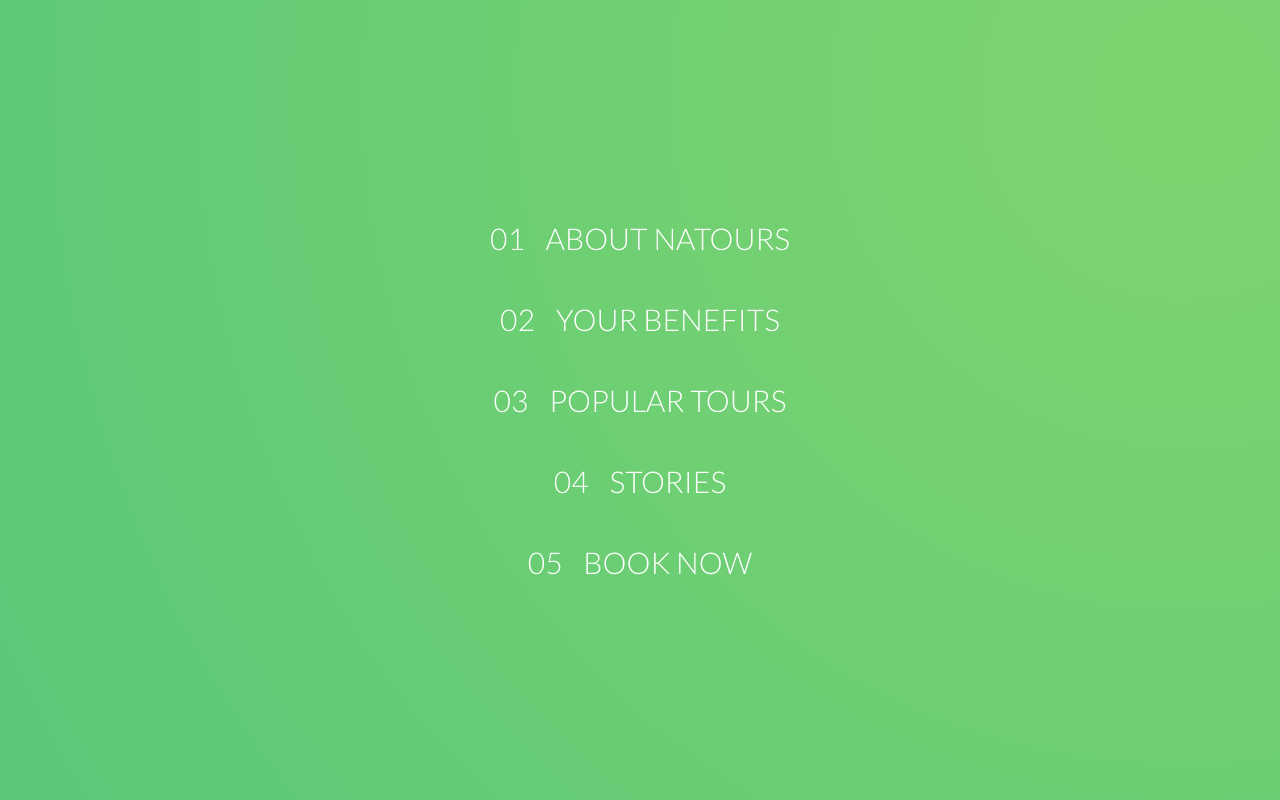
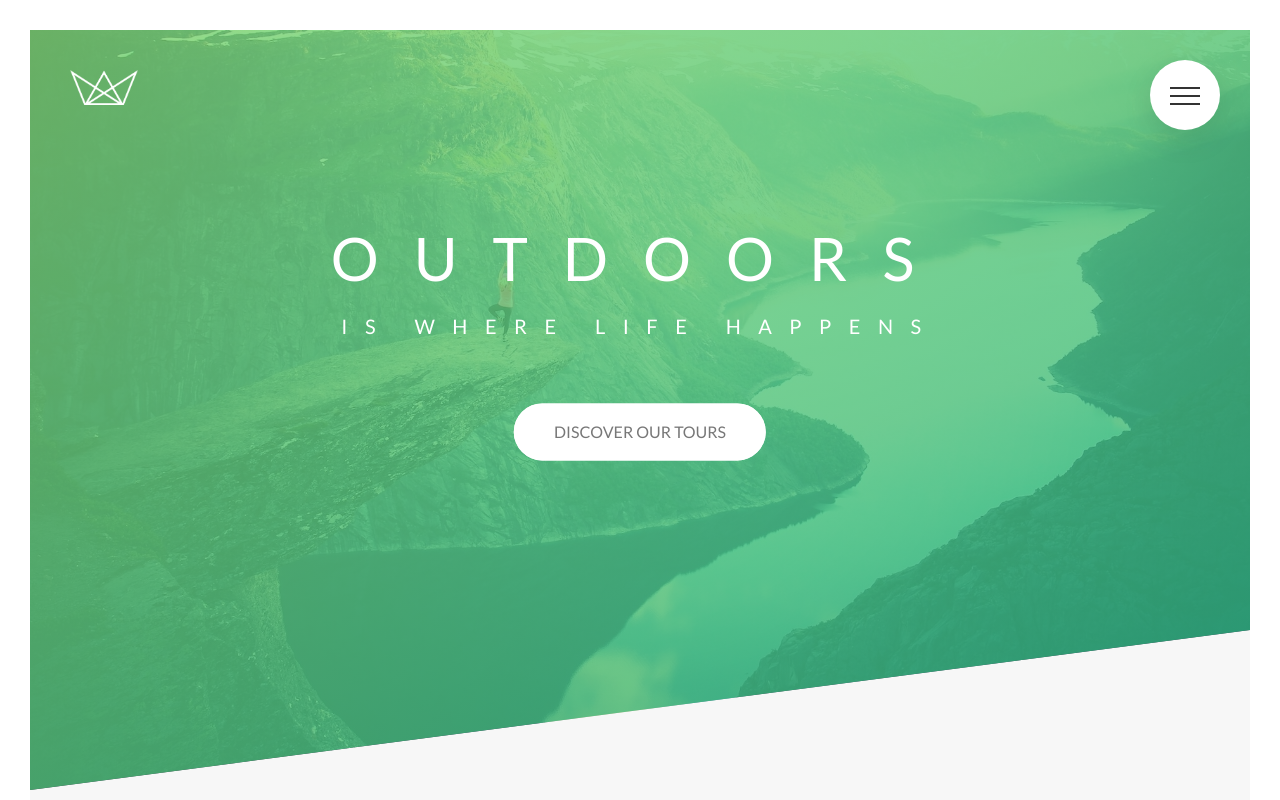
Before and after one commit to ThorOnTheRocks/Natours, a website: page index.html in a window 1280 px wide. Shown: the top 800 px of the page. Drawn offline with Linux system fonts and the light colour scheme.

Commit message:
navigation section styled

```diff
--- a/index.html
+++ b/index.html
@@ -17,7 +17,9 @@
         <div class="navigation">
             <input type="checkbox" class="navigation__checkbox" id="navi-toggle">
 
-            <label for="navi-toggle" class="navigation__button">MENU</label>
+            <label for="navi-toggle" class="navigation__button">
+                <span class="navigation__icon">&nbsp;</span>
+            </label>
             <div class="navigation__background">&nbsp;</div>
 
             <nav class="navigation__nav">
--- a/sass/layout/_navigation.scss
+++ b/sass/layout/_navigation.scss
@@ -7,12 +7,14 @@
     background-color: $color-white;
     height: 7rem;
     width: 7rem;
-    positon: fixed;
+    position: fixed;
     top: 6rem;
     right: 6rem;
     border-radius: 50%;
     z-index: 2000;
-
+    box-shadow: 0 1rem 3rem rgba($color-black, .1);
+    text-align: center;
+    cursor: pointer;
   }
 
   &__background {
@@ -24,17 +26,21 @@
     right: 6.5rem;
     background-image: radial-gradient($color-primary-light, $color-primary-dark);
     z-index: 1000;
+    transition: transform .8s cubic-bezier(0.86, 0, 0.07, 1);
 
-    transform: scale(80);
+    //transform: scale(80);
   }
 
   &__nav {
     height: 100vh;
-    width: 100%;
     position: fixed;
     top: 0;
-    right: 0;
+    left: 0;
     z-index: 1500;
+
+    opacity: 0;
+    width: 0;
+    transition: all .8s cubic-bezier(0.68, -0.55, 0.265, 1.55);
   }
 
   &__list {
@@ -44,6 +50,7 @@
     transform: translate(-50%, -50%);
     list-style: none;
     text-align: center;
+    width: 100%
   }
 
   &__item {
@@ -79,4 +86,62 @@
     }
 
   }
+
+  //FUNCTIONALITY
+  &__checkbox:checked ~ &__background {
+    transform: scale(80);
+  }
+
+  &__checkbox:checked ~ &__nav {
+    opacity: 1;
+    width: 100%;
+  }
+
+  //ICON
+  &__icon {
+    position: relative;
+    margin-top: 3.5rem;
+    &,
+    &::before,
+    &::after {
+      width: 3rem;
+      height: 2px;
+      background-color: $color-grey-dark-3;
+      display: inline-block;
+    }
+
+    &::before,
+    &::after {
+      content: "";
+      position: absolute;
+      left: 0;
+      transition: all .2s;
+    }
+
+    &::before { top: -.8rem }
+    &::after { top: .8rem }
+  }
+
+  &__button:hover &__icon::before {
+    top: -1rem;
+
+  }
+
+  &__button:hover &__icon::after {
+    top: 1rem;
+  }
+
+  &__checkbox:checked + &__button &__icon {
+    background-color: transparent;
+  }
+
+  &__checkbox:checked + &__button &__icon::before {
+    top: 0;
+    transform: rotate(135deg);
+  }
+
+  &__checkbox:checked + &__button &__icon::after {
+    top: 0;
+    transform: rotate(-135deg);
+  }
 }
```
Also changed, not shown: css/style.css.
